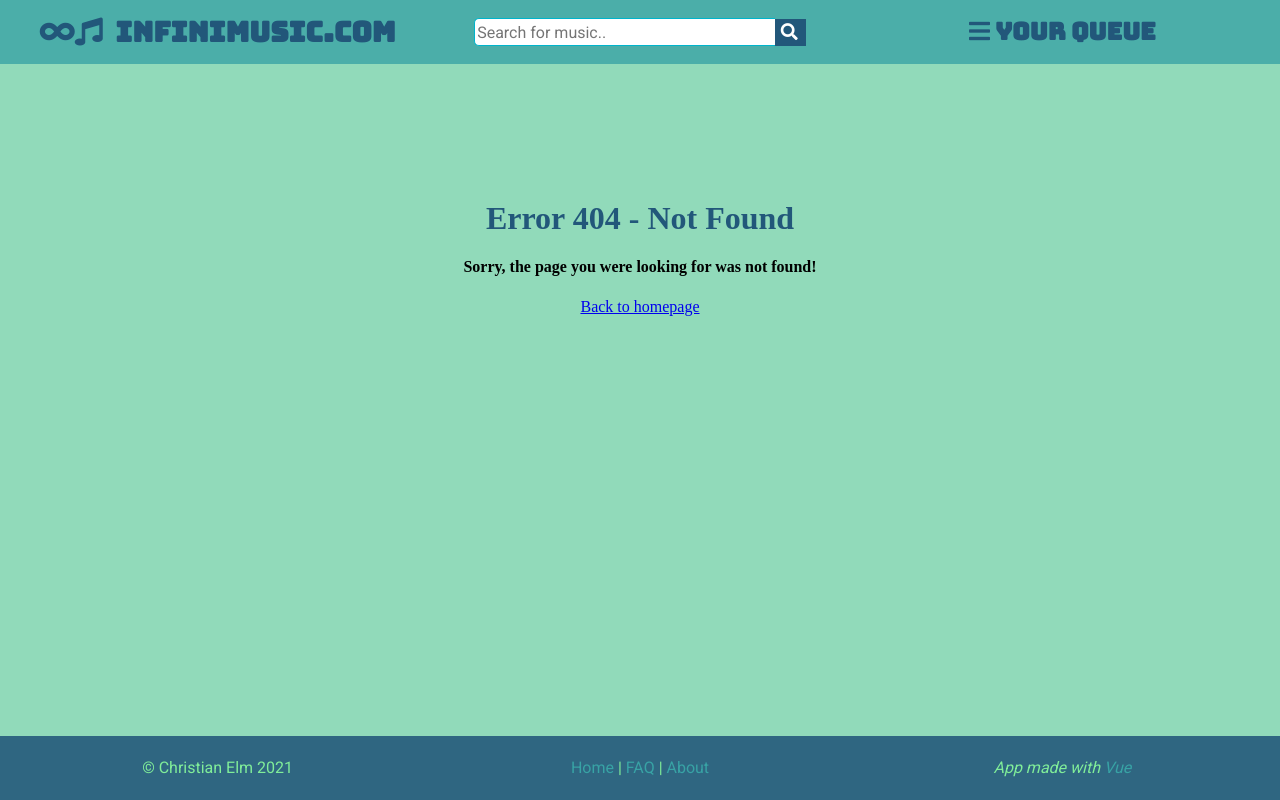
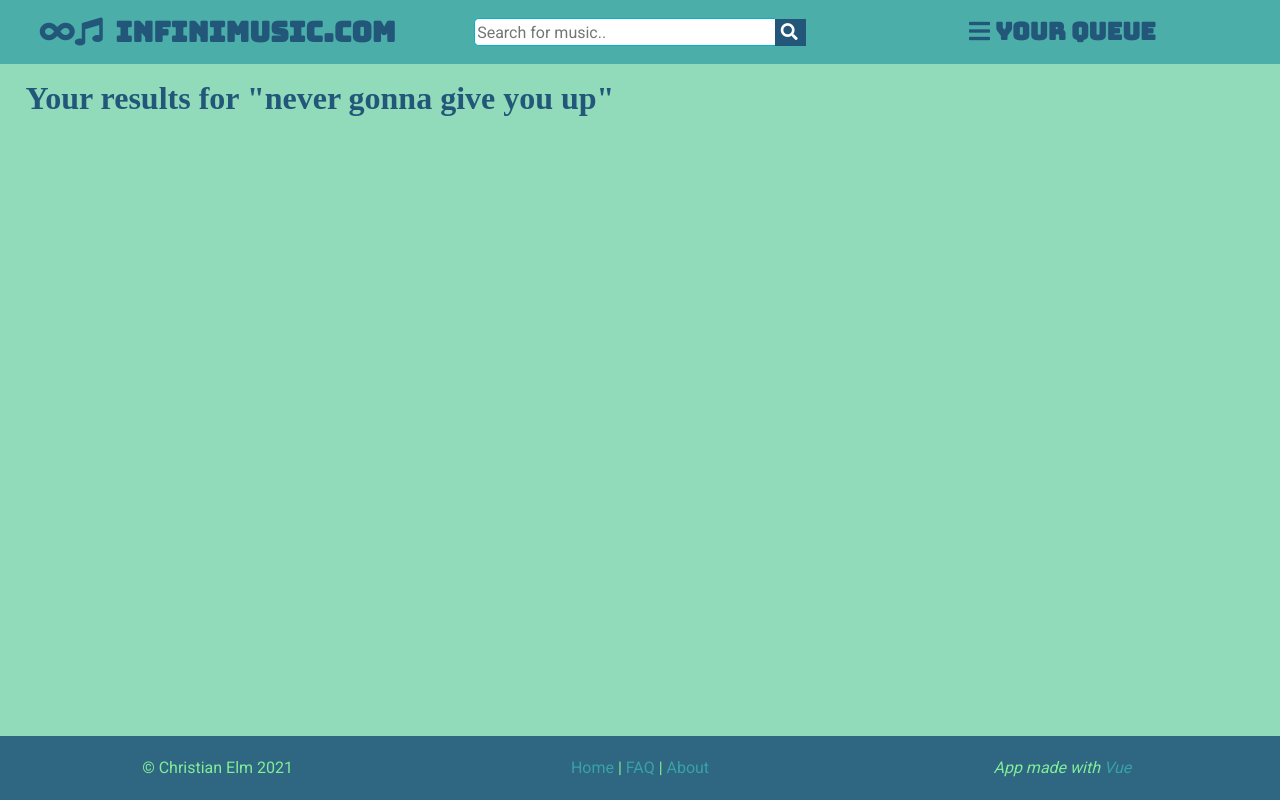
Before and after one commit to giddster/ljudio, a Vue app in the folder ljudia/: page /search in a window 1280 px wide. Before the commit this address had no page. Built offline with nearby package versions, Linux system fonts and the light colour scheme.

Commit message:
added searchresults view
need to make search component redirect to this view on submit

```diff
--- a/ljudia/src/App.vue
+++ b/ljudia/src/App.vue
@@ -6,6 +6,10 @@
   <body>
     <router-view/>
   </body>
+
+  <div class="test">
+
+  </div>
 
   <footer>
     <Footer />
@@ -19,7 +23,7 @@ font-family: 'IBM Plex Sans Arabic', sans-serif;
 font-family: 'Roboto', sans-serif; */
 
 body {
-    margin: 0;
+    margin: 0 0 10vh 0;
     background: #91daba;
     height: 60vh;
     width: 100%;
--- a/ljudia/src/components/Header.vue
+++ b/ljudia/src/components/Header.vue
@@ -21,9 +21,6 @@
 </template>
 
 <style>
-/* font-family: 'Bungee', cursive;
-font-family: 'IBM Plex Sans Arabic', sans-serif;
-font-family: 'Roboto', sans-serif; */
 
 .header-main{
     background: #38a3a5c9;
--- a/ljudia/src/router/index.js
+++ b/ljudia/src/router/index.js
@@ -3,6 +3,7 @@ import NotFound from "../views/NotFound.vue"
 import Home from '../views/Home.vue'
 import About from '../views/About.vue'
 import FAQ from '../views/FAQ.vue'
+import SearchResults from '../views/SearchResults.vue'
 
 const routes = [
   {
@@ -24,6 +25,11 @@ const routes = [
     path: '/faq',
     name: 'FAQ',
     component: FAQ
+  },
+  {
+    path: '/search',
+    name: 'SearchResults',
+    component: SearchResults
   }
 ]
 
--- /dev/null
+++ b/ljudia/src/views/SearchResults.vue
@@ -0,0 +1,5 @@
+<template>
+    <h1>Your results for "never gonna give you up"</h1>
+
+
+</template>
```
